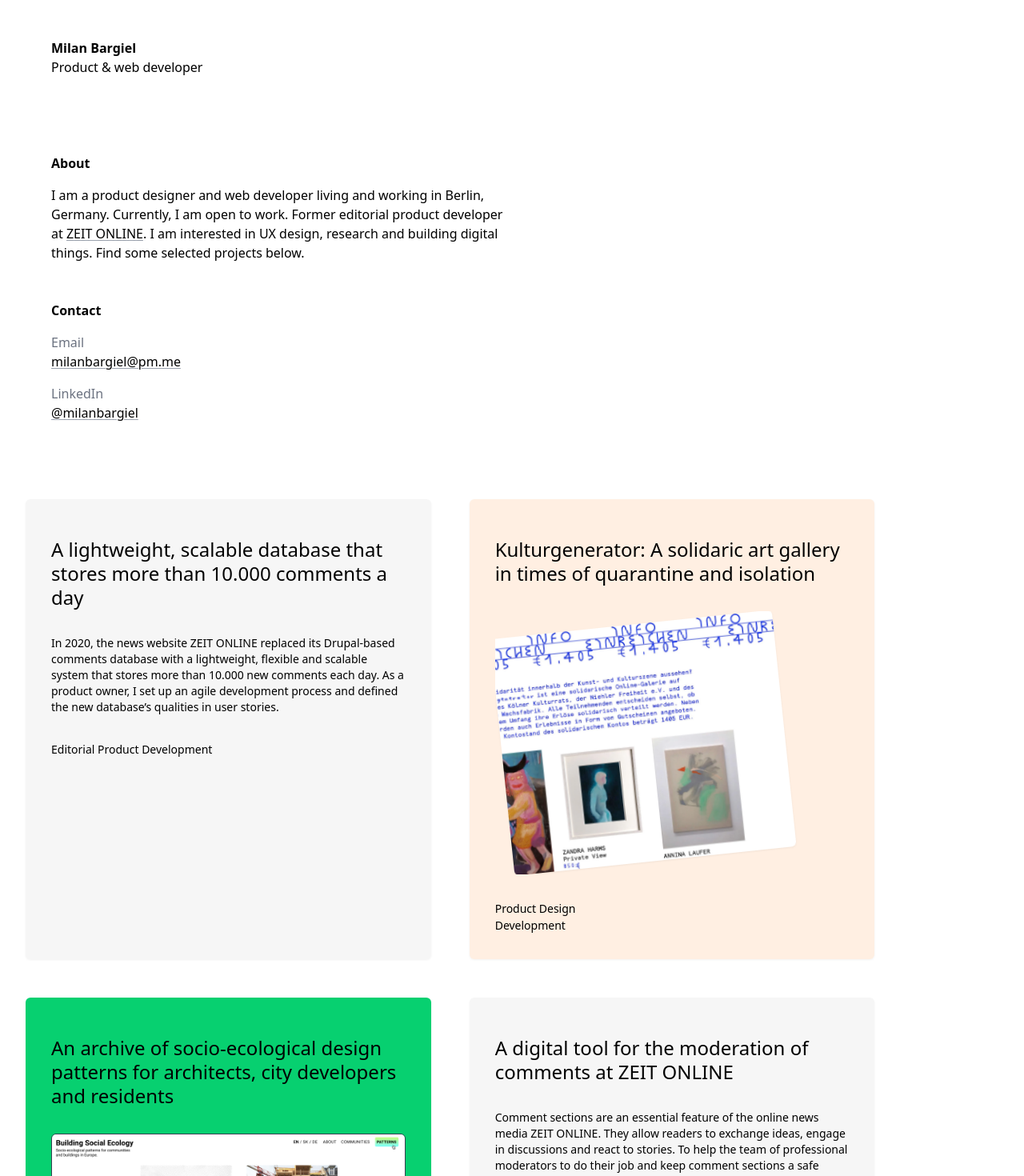
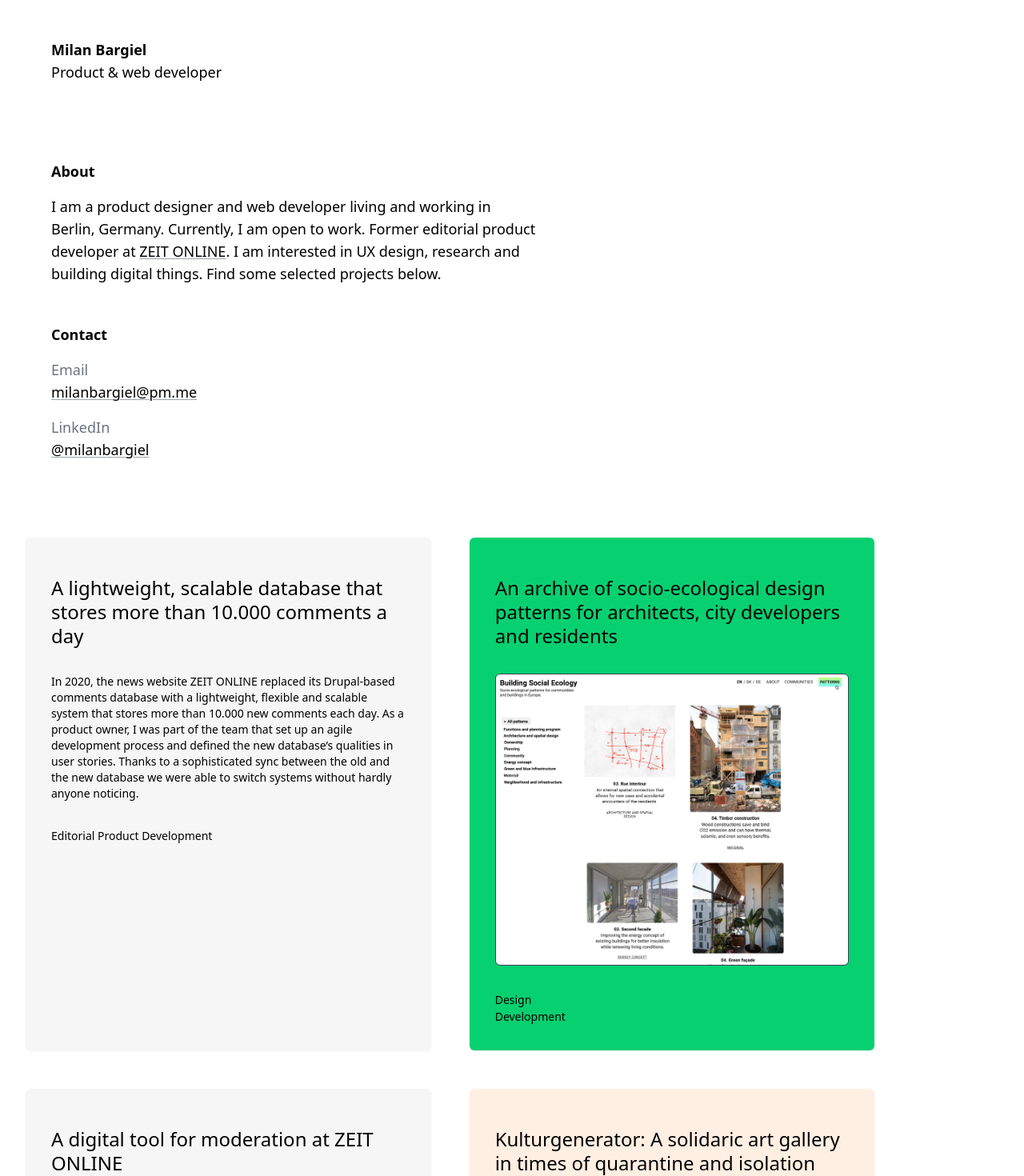
Before and after one commit to milanbargiel/portfolio, a Next.js app: page / in a window 1280 px wide. Shown: the top 1470 px of the page at 80% size. Built offline with nearby package versions, Linux system fonts and the light colour scheme.

Commit message:
Finetune styling

```diff
--- a/components/intro.js
+++ b/components/intro.js
@@ -2,7 +2,7 @@ import Link from '../components/link'
 
 export default function Intro() {
   return (
-    <div className="my-12 md:mx-8 md:mb-20 md:w-2/3 lg:w-3/5 xl:w-1/2 2xl:w-2/5">
+    <div className="my-12 md:text-lg md:mx-8 md:mb-20 md:w-2/3 lg:w-3/5 xl:w-1/2 2xl:w-2/5">
       <Link href="/" className="inline-block mb-24">
         <h1 className="font-semibold">Milan Bargiel</h1>
         <span>Product & web developer</span>
--- a/components/project-list.js
+++ b/components/project-list.js
@@ -13,17 +13,11 @@ export default function ProjectList() {
           In 2020, the news website ZEIT ONLINE replaced its Drupal-based
           comments database with a lightweight, flexible and scalable system
           that stores more than 10.000 new comments each day. As a product
-          owner, I set up an agile development process and defined the new
-          database’s qualities in user stories.
+          owner, I was part of the team that set up an agile development process
+          and defined the new database’s qualities in user stories. Thanks to a
+          sophisticated sync between the old and the new database we were able
+          to switch systems without hardly anyone noticing.
         </Project>
-        <Project
-          roles={['Product Design', 'Development']}
-          title="Kulturgenerator: A solidaric art gallery in times of quarantine and isolation"
-          image={kulturgeneratorPic}
-          imageAlt="Screenshot from the kulturgenerator web interface"
-          imageStyles="my-4 ml-2 w-1/3 -rotate-6 rounded-md md:w-4/5 drop-shadow-sm"
-          color="#FFEFE2"
-        ></Project>
         <Project
           roles={['Design', 'Development']}
           title="An archive of socio-ecological design patterns for architects, city developers and residents"
@@ -34,15 +28,25 @@ export default function ProjectList() {
         ></Project>
         <Project
           roles={['Editorial Product Development', 'Prototyping']}
-          title="A digital tool for the moderation of comments at ZEIT ONLINE"
+          title="A digital tool for moderation at ZEIT ONLINE"
         >
           Comment sections are an essential feature of the online news media
           ZEIT ONLINE. They allow readers to exchange ideas, engage in
           discussions and react to stories. To help the team of professional
           moderators to do their job and keep comment sections a safe space, a
           new tool was needed that reduced the complexity of former workflows.
-          In this project I took the role of a product owner.
+          In this project I took the role of a product owner. A high-fidelity
+          prototype helped us to test our assumptions before actually
+          implementing the solution.
         </Project>
+        <Project
+          roles={['Product Design', 'Development']}
+          title="Kulturgenerator: A solidaric art gallery in times of quarantine and isolation"
+          image={kulturgeneratorPic}
+          imageAlt="Screenshot from the kulturgenerator web interface"
+          imageStyles="my-4 ml-2 w-2/3 -rotate-6 rounded-md md:w-4/5 drop-shadow-sm"
+          color="#FFEFE2"
+        ></Project>
       </div>
     </div>
   )
--- a/pages/index.js
+++ b/pages/index.js
@@ -20,7 +20,7 @@ Home.getLayout = function getLayout(page) {
       <div className="text-center leading-tight mb-6">
         <Link
           href="/legal-notice"
-          className="font-semibold text-pharlap-500 hover:text-pharlap-700 md:text-sm"
+          className="font-semibold text-purple-500 hover:text-purple-700 md:text-sm"
         >
           Legal notice &<br className="md:hidden" /> data privacy
         </Link>
```
